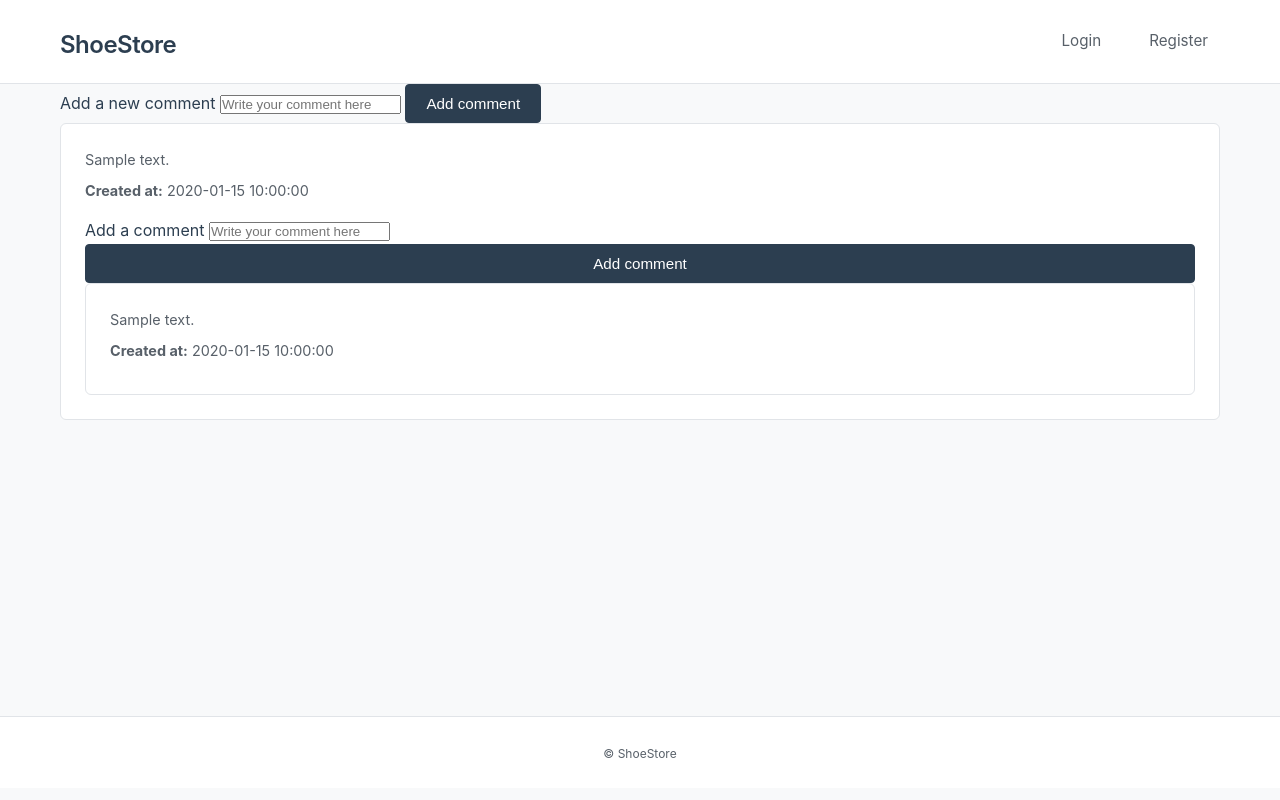
After one commit to GAAtanasov21/12-class-2-day-project, a Flask app: page /catalog/comments in a window 1280 px wide. The commit adds this page. Run offline with Flask 3, Linux system fonts and the light colour scheme; tables that the repository leaves empty hold one stand-in row (values such as "Sample post").

Commit message:
Add comments and pdf file export

```diff
--- a/app.py
+++ b/app.py
@@ -2,6 +2,7 @@ from flask import Flask, render_template
 from controllers.auth_controller import auth_bp
 from controllers.catalog_controller import catalog_bp
 from controllers.cart_controller import cart_bp
+from controllers.comments_controller import comments_bp
 from controllers.order_controller import order_bp
 from controllers.admin_controller import admin_bp
 from services.models import db
@@ -23,6 +24,7 @@ app.register_blueprint(catalog_bp)
 app.register_blueprint(cart_bp)
 app.register_blueprint(order_bp)
 app.register_blueprint(admin_bp)
+app.register_blueprint(comments_bp)
 
 @app.route('/')
 def index():
@@ -32,6 +34,7 @@ def index():
 with app.app_context():
     db.create_all()
     init_sample_data()
+    """db.drop_all()"""
 
 if __name__ == '__main__':
     app.run(debug=True, port=5000)
--- /dev/null
+++ b/controllers/comments_controller.py
@@ -0,0 +1,15 @@
+import datetime
+
+from flask import Blueprint, render_template, request, session, flash, redirect, url_for
+from services.comments_service import *
+comments_bp = Blueprint("comments", __name__, url_prefix="/catalog")
+@comments_bp.route("/comments", methods=["GET", "POST"])
+def comments():
+    if request.method == "POST":
+        user_id = session.get("user_id")
+        comment_text = request.form.get("c")
+        if user_id and comment_text:
+            create_comment(user_id, comment_text)
+
+    all_comments = Comments.query.order_by(Comments.created_at.desc()).all()
+    return render_template("comments.html", comments=all_comments)
--- a/services/catalog_service.py
+++ b/services/catalog_service.py
@@ -1,4 +1,4 @@
-from services.models import db, Product, RunningShoe, EverydayShoe, OfficialShoe, MountainShoe
+from services.models import db, Comments, Product, RunningShoe, EverydayShoe, OfficialShoe, MountainShoe
 
 
 def add_product(name, description, color, sizes, price, stock, category=None):
--- a/templates/catalog.html
+++ b/templates/catalog.html
@@ -47,7 +47,6 @@
 <div class="product-grid">
   {% for p in products %}
     <div class="product-card">
-      <h3>{{ p.name }}</h3>
       <p>{{ p.description }}</p>
       <p><strong>Color:</strong> {{ p.color }}</p>
       <p><strong>Sizes:</strong> {{ p.sizes|join(', ') }}</p>
@@ -65,6 +64,9 @@
               </select>
               <button type="submit">Add to Cart</button>
             </form>
+              <form action="{{ url_for('comments.comments') }}">
+                  <button type="submit">Go to comments</button>
+                </form>
           {% else %}
             <span style="color:red;">Out of stock</span>
           {% endif %}
--- /dev/null
+++ b/templates/comments.html
@@ -0,0 +1,29 @@
+{% extends "base.html" %}
+
+{% block content %}
+    <form method="post">
+
+    <label for="c">Add a new comment</label>
+    <input type="text" id="c" name="c" placeholder="Write your comment here">
+    <button type="submit">Add comment</button>
+    </form>
+
+    {% for c in comments %}
+    <div class="product-card">
+
+      <p>{{ c.comment }}</p>
+      <p><strong>Created at:</strong> {{ c.created_at }}</p>
+        <form method="post">
+
+        <label for="c">Add a comment</label>
+        <input type="text" id="c" name="c" placeholder="Write your comment here">
+        <button type="submit">Add comment</button>
+        </form>
+        <div clasS = "product-card">
+            <p>{{ c.comment }}</p>
+            <p><strong>Created at:</strong> {{ c.created_at }}</p>
+        </div>
+    </div>
+    {% endfor %}
+
+{% endblock %}
```
Also changed, not shown: controllers/order_controller.py (+34 -2 lines), services/comments_service.py (added, +16 -0 lines), services/models.py (+11 -0 lines), controllers/catalog_controller.py (line endings or trailing spaces).
